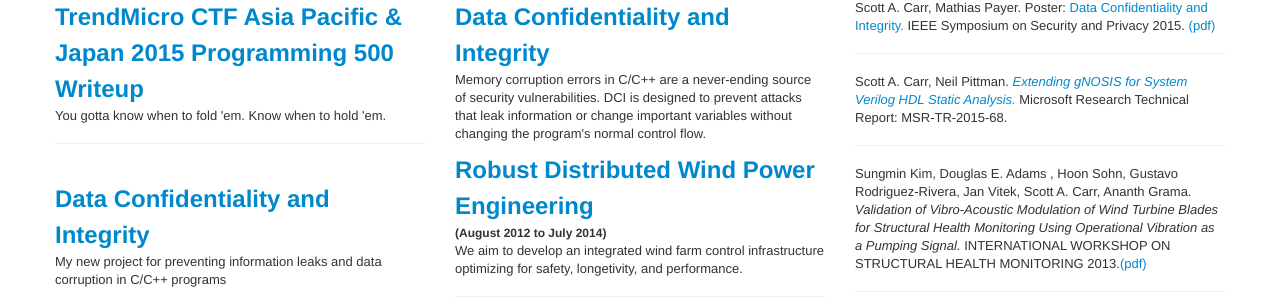
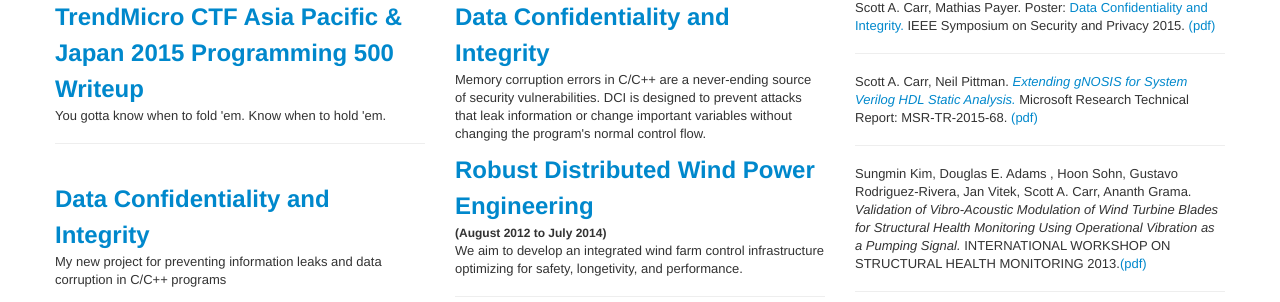
Before and after one commit to scottcarr/scottcarr.github.com, a Jekyll site: the page built from index.html, in a window 1280 px wide. Shown: the part 431-733 px from the top of the page. Built offline with Jekyll 4.4.1, drawn with Linux system fonts in a browser that asks for light colours.

Commit message:
add paper

```diff
--- a/index.html
+++ b/index.html
@@ -73,6 +73,7 @@
         <i>Extending gNOSIS for System Verilog HDL Static Analysis.</i>
       </a>
       Microsoft Research Technical Report: MSR-TR-2015-68.
+      <a href="http://research.microsoft.com/pubs/255674/techreport.pdf">(pdf)</a>
       </p>
       <hr>
       <p>Sungmin Kim, Douglas E. Adams , Hoon Sohn, Gustavo Rodriguez-Rivera, Jan Vitek, Scott A. Carr, Ananth Grama.
```
